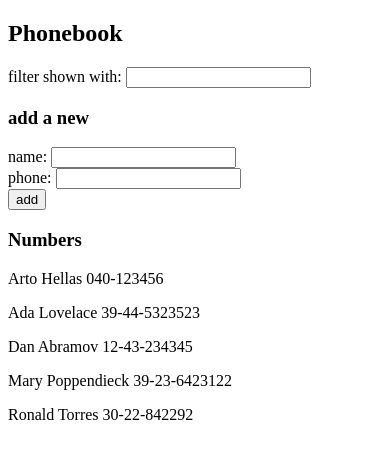
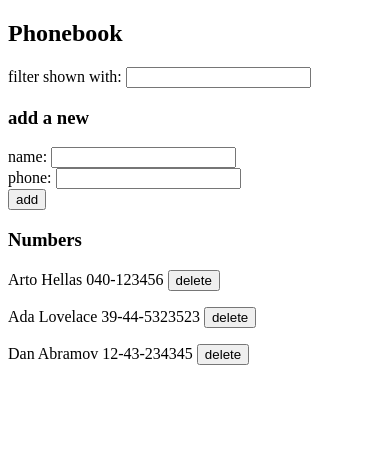
Before and after one commit to d3w3r/fullstackopen, a React (Vite) app in the folder part2/phonebook/: page / in a window 390 px wide. Shown: the top 458 px of the page. Built offline with nearby package versions, Linux system fonts and the light colour scheme; data requests are answered from the project's data file.

Commit message:
Finished step 9 of phonebook

```diff
--- a/part2/phonebook/db.json
+++ b/part2/phonebook/db.json
@@ -14,16 +14,6 @@
       "name": "Dan Abramov",
       "number": "12-43-234345",
       "id": 3
-    },
-    {
-      "name": "Mary Poppendieck",
-      "number": "39-23-6423122",
-      "id": 4
-    },
-    {
-      "name": "Ronald Torres",
-      "number": "30-22-842292",
-      "id": 5
     }
   ]
 }
--- a/part2/phonebook/src/App.jsx
+++ b/part2/phonebook/src/App.jsx
@@ -65,6 +65,19 @@ const App = () => {
 
     setNewFilter(value);
   }
+  const handlerDelete = id => () => {
+    const confirmation = window.confirm(`Delete ${id}?`);
+
+    if (confirmation) {
+
+      personsServices
+        .remove(id)
+        .then(() => {
+          const newList = persons.filter(person => person.id !== id);
+          setPersons(newList)
+        })
+    }
+  };
 
   return (
     <div>
@@ -84,6 +97,7 @@ const App = () => {
         toFilter={filter}
         persons={persons}
         filterWord={newFilter}
+        handlerbtn={handlerDelete}
       />
     </div>
   )
--- a/part2/phonebook/src/components/Persons.jsx
+++ b/part2/phonebook/src/components/Persons.jsx
@@ -1,13 +1,15 @@
 const Persons = (props) => {
-  const { toFilter, filterWord, persons } = props;
+  const { toFilter, filterWord, persons, handlerbtn } = props;
+  let filteredList;
+
+  if (toFilter)
+    filteredList = persons.filter(person => person.name.includes(filterWord));
+  else
+    filteredList = Array.from(persons);
 
   return (
     <div>
-      {
-        toFilter
-          ? persons.filter(p => p.name.includes(filterWord)).map(p => <p key={p.id}>{p.name} {p.number}</p>)
-          : persons.map(p => <p key={p.id}>{p.name} {p.number}</p>)
-      }
+      {filteredList.map(e => <p key={e.id}>{e.name} {e.number} <button onClick={handlerbtn(e.id)}>delete</button></p>)}
     </div>
   );
 };
--- a/part2/phonebook/src/services/persons.js
+++ b/part2/phonebook/src/services/persons.js
@@ -12,4 +12,11 @@ const addNew = (newObject) => {
   return request.then(response => response.data)
 };
 
-export default { getAll, addNew };
+const remove = (id) => {
+  const NEW_URL = `${BASE_URL}/${id}`
+  const request = axios.delete(NEW_URL);
+
+  return request.then(response => response.data);
+};
+
+export default { getAll, addNew, remove };
```
